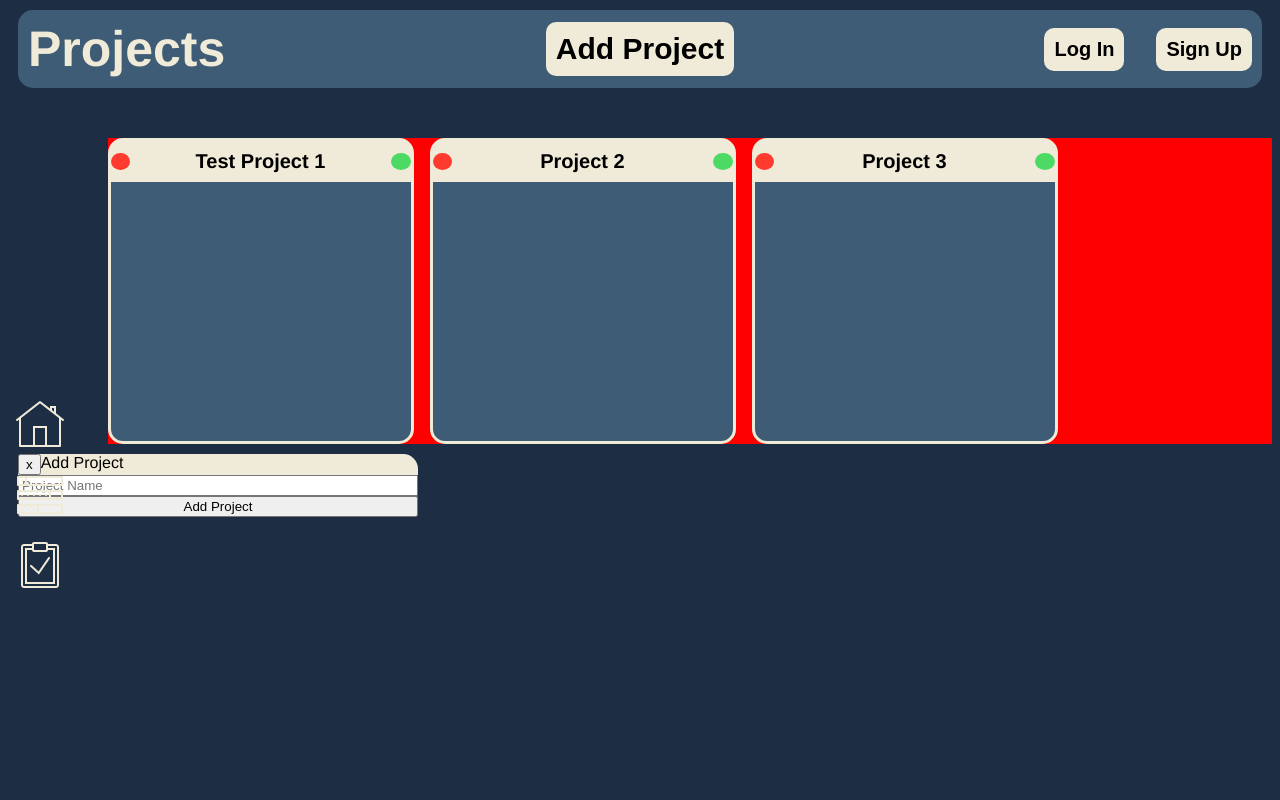
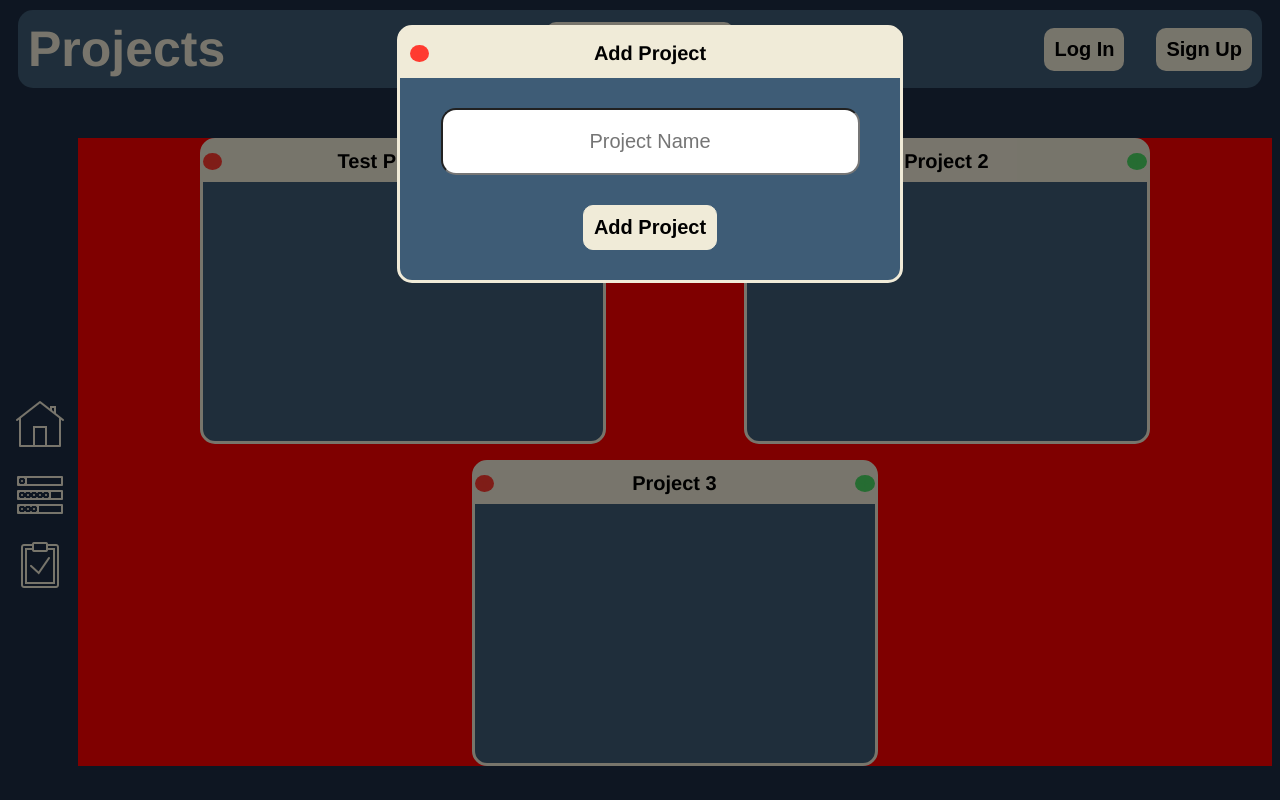
Before and after one commit to GucciGangnam/to-do-list, a website built with webpack: page dist/index.html in a window 1280 px wide. Both pictures are taken after a click on the button "Add Project". Built offline with nearby package versions, Linux system fonts and the light colour scheme.

Commit message:
add project window fully functional

```diff
--- a/src/add-project-window.js
+++ b/src/add-project-window.js
@@ -1,4 +1,6 @@
-
+//imports
+import { displayProjects } from './display-projects.js';
+import { projects, Project, Task } from './index.js';
 
 
 
@@ -23,6 +25,9 @@ function displayAddProjectWindow() {
             addProjectWindowBanner.appendChild(addProjectWindowBannerCloseBtn);
                 addProjectWindowBannerCloseBtn.addEventListener('click', () => {
                     console.log('add project window close button clicked');
+                    addProjectWindow.remove();
+                    const darkOverlay = document.getElementById('darkoverlay');
+                    darkOverlay.remove();
                 });
                 const addProjectWindowBannerTitle = document.createElement('div');
             addProjectWindowBannerTitle.classList.add('addprojectwindowbannertitle');
@@ -40,7 +45,32 @@ function displayAddProjectWindow() {
             addProjectWindowSubmitBtn.innerHTML = 'Add Project';
             addProjectWindow.appendChild(addProjectWindowSubmitBtn);
                 addProjectWindowSubmitBtn.addEventListener('click', () => {
+                    if (addProjectWindowInput.value === '') {
+                        addProjectWindowInput.placeholder = 'Please enter a project name';
+                        addProjectWindowInput.style.border = '1px solid red';
+                        return;}
+                    if (projects.some(project => project.name === addProjectWindowInput.value)) {
+                        addProjectWindowInput.value = '';
+                        addProjectWindowInput.placeholder = 'Project already exists';
+                        addProjectWindowInput.style.border = '1px solid red';
+                        return;}
+                    if (addProjectWindowInput.value.length > 20) {
+                        addProjectWindowInput.value = '';
+                        addProjectWindowInput.placeholder = 'Project name too long';
+                        addProjectWindowInput.style.border = '1px solid red';
+                        return;}
+
+
                     console.log('add project window submit button clicked');
+                    const newProject = new Project(addProjectWindowInput.value);
+                    projects.push(newProject);
+                    console.log(projects);
+                    addProjectWindow.remove();
+                    const darkOverlay = document.getElementById('darkoverlay');
+                    darkOverlay.remove();
+                    content.innerHTML = '';
+                    displayProjects();
+
                 }
             );
 }
--- a/src/page-template.js
+++ b/src/page-template.js
@@ -36,6 +36,10 @@ function displayPageTemplate() {
     addProjectBtn.innerHTML = 'Add Project';
     NavBar.appendChild(addProjectBtn);
       addProjectBtn.addEventListener('click', () => {
+        const darkOverlay = document.createElement('div');
+        darkOverlay.classList.add('darkoverlay');
+        darkOverlay.id = 'darkoverlay';
+        document.body.appendChild(darkOverlay);
         displayAddProjectWindow();
       });
 
--- a/src/style.css
+++ b/src/style.css
@@ -16,6 +16,7 @@ body{
     display: flex;
     justify-content: space-around;
     align-items: center;
+    z-index: 2;
 }
 .navBar div {
     flex: 1 1 33%;
@@ -106,23 +107,96 @@ body{
 /* ADD PROJECT WINDOW FORM */
 
 .addprojectwindow {
+    position: absolute;
+    top: 18%;
+    left: 50%;
+    transform: translate(-50%, -50%);
+    z-index: 1;
+
     background-color: #3E5C76;
+    border: 3px solid #F0EBD8;
     border-radius: 15px;
     margin: 10px;
     margin-top: 10px;
     margin-bottom: 50px;
-    width: 30vw;
-    min-width: 400px;
+    min-width: 300px;
     display: flex;
     flex-direction: column;
+    justify-content: center;
+    align-items: center;
+    gap: 30px;
+    z-index: 2;
+
+    min-width: 400px;
+    width: 500px;
+    flex-grow: inherit;
 }
     .addprojectwindowbanner {
         background-color: #F0EBD8;
-        border-top-left-radius: 15px;
-        border-top-right-radius: 15px;
+        top: -1px;
+        border-top-left-radius: 10px;
+        border-top-right-radius: 10px;
         display: flex;
+        align-items: center;
+        justify-content: center;
+        height: 50px;
+        min-height: fit-content;
+        width: 101%
+
     }
+        .addprojectwindowbannerclosebtn {
+            position: absolute;
+            left: 10px;
+            background: #FF3B30;
+            border: none;
+            border-radius: 50%;
+            color: #FF3B30;
+        }
+            .addprojectwindowbannerclosebtn:hover {
+                background: #FF3B30;
+                border: none;
+                border-radius: 50%;
+                color: #000000;
+            }
+        .addprojectwindowbannertitle {
+            font-size: 20px;
+            font-weight: bold;
+        }
+    .addprojectwindowinput {
+        border-radius: 15px;
+        font-size: 20px;
+        padding: 20px;
+        width: 75%;
+        text-align: center;
 
+    }
+    .addprojectwindowsubmitbtn{
+        font-size: 20px;
+        font-weight: bold;
+        padding: 10px;
+        border-radius: 10px;
+        border: none;;
+        background-color: #F0EBD8;
+        margin-bottom: 30px;
+        border: 1px solid #F0EBD8;
+    }
+        .addprojectwindowsubmitbtn:hover {
+            background-color: #3E5C76;
+            color: #F0EBD8;
+            border-radius: 10px;
+            border: 1px solid #F0EBD8;
+        }
+
+/* OVERLAY DIMMER */
+.darkoverlay {
+    width: 100vw;
+    height: 100vh;
+    background-color: rgba(0, 0, 0, 0.5);
+    z-index: 1;
+    position: absolute;
+    top: 0;
+    left: 0;
+}
 
 
 
@@ -130,14 +204,16 @@ body{
 /* PROJECT BOXES */
 .content {
     background-color: red;
-    margin-left: 100px;
+    margin-left: 70px;
     display: flex;
+    justify-content: space-evenly;
     gap: 1rem;
     flex-wrap: wrap;
 }
     .projectbox {
-        min-width: 300px;
-        height: 300px;
+        min-width: 400px;
+        min-height: 300px;
+        max-height: fit-content;
         background-color: #3E5C76;
         border: 3px solid #F0EBD8;
         border-radius: 15px;
```
Also changed, not shown: dist/main.js.
